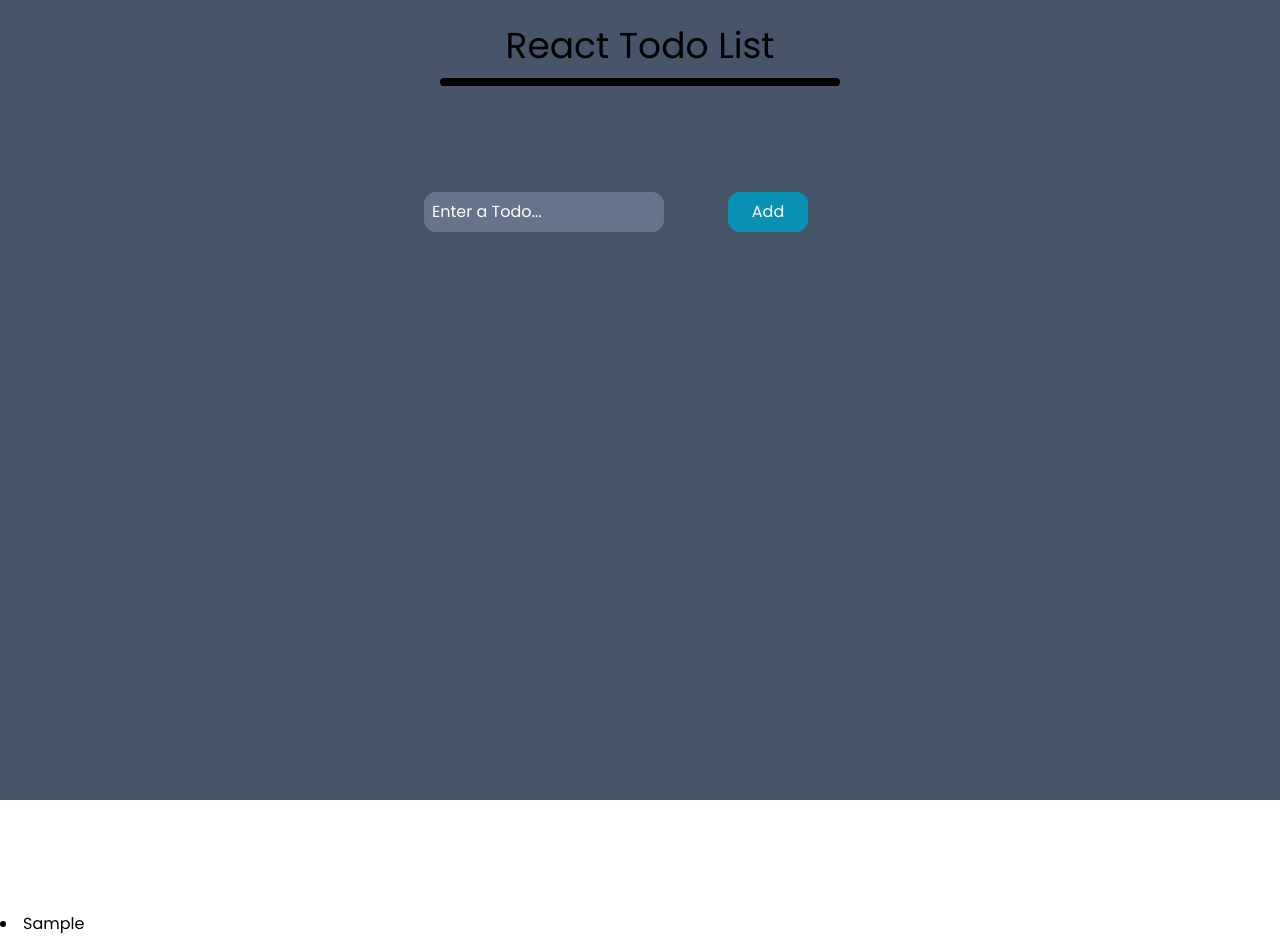
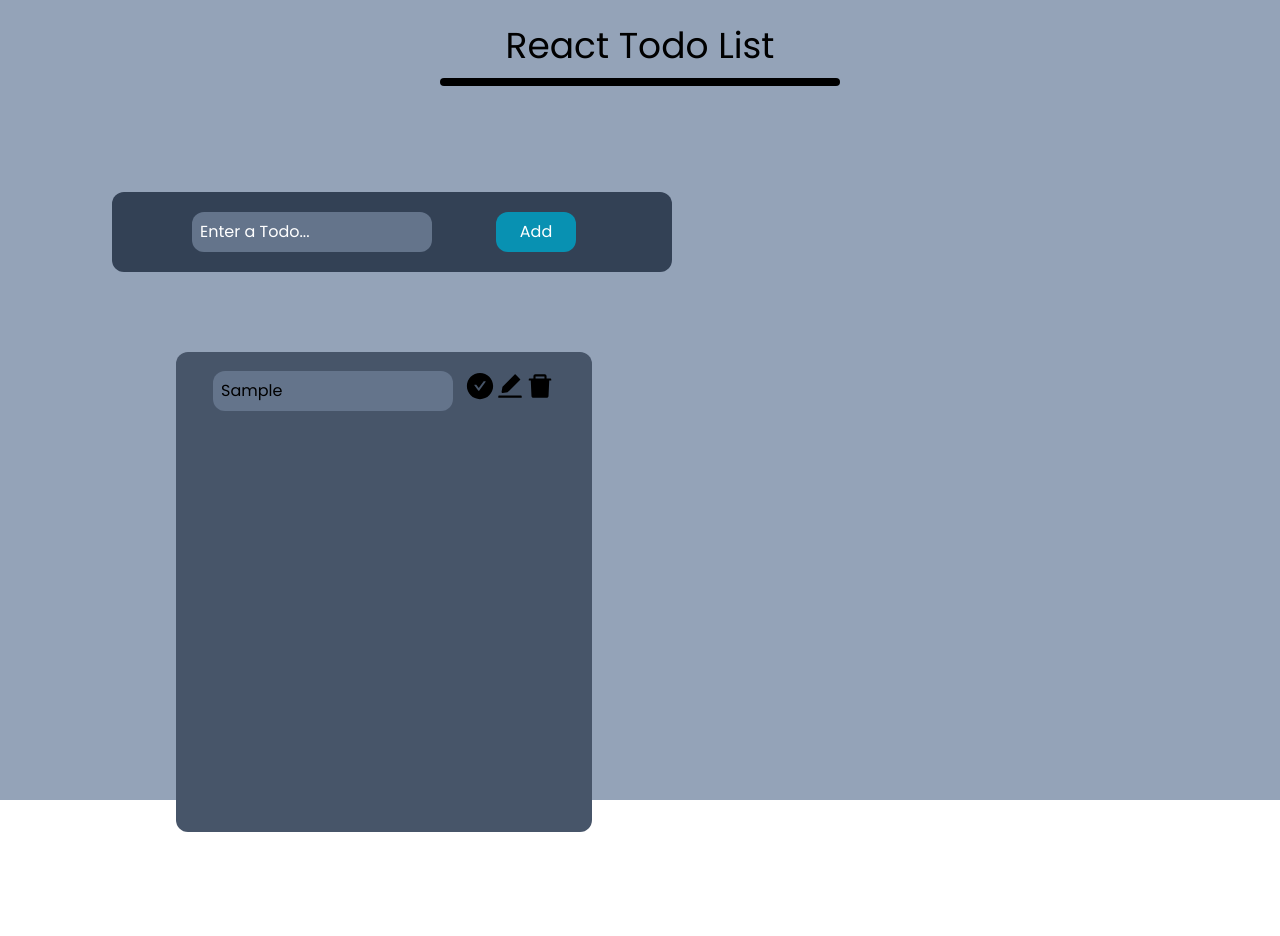
Before and after one commit to mehmetenfa/react-Todo-app, a React (Create React App) app: page / in a window 1280 px wide. Both pictures are taken after typing "Sample" into the empty fields and a click on the button "Add". After the commit the page ends 832 px from the top, so only its background shows below. Built offline with nearby package versions, Linux system fonts and the light colour scheme.

Commit message:
icons nad style

```diff
--- a/package.json
+++ b/package.json
@@ -8,6 +8,7 @@
     "@testing-library/user-event": "^13.2.1",
     "react": "^18.2.0",
     "react-dom": "^18.2.0",
+    "react-icons": "^4.7.1",
     "react-scripts": "5.0.1",
     "uuid": "^9.0.0",
     "web-vitals": "^2.1.0"
--- a/src/App.js
+++ b/src/App.js
@@ -8,7 +8,7 @@ const App = () => {
   const [todos, setTodos] = useState([]);
 
   return (
-    <div className="bg-slate-600 w-screen h-screen">
+    <div className="bg-slate-400 w-screen h-screen">
       <div className="app-wrapper">
         <div>
           <Header />
@@ -21,7 +21,7 @@ const App = () => {
             setTodos={setTodos}
           />
         </div>
-        <div>
+        <div className="">
           <TodosList todos={todos} setTodos={setTodos} />
         </div>
       </div>
--- a/src/components/Form.jsx
+++ b/src/components/Form.jsx
@@ -1,5 +1,5 @@
 import React from "react";
-import {v4 as uuidv4} from "uuid";
+import { v4 as uuidv4 } from "uuid";
 
 const Form = ({ input, setInput, todos, setTodos }) => {
   const onInputChange = (event) => {
@@ -8,17 +8,16 @@ const Form = ({ input, setInput, todos, setTodos }) => {
 
   const onFormSubmit = (event) => {
     event.preventDefault();
-    setTodos([...todos, {id: uuidv4(), title: input, completed: false}])
-    setInput("")
-  }
+    setTodos([...todos, { id: uuidv4(), title: input, completed: false }]);
+    setInput("");
+  };
 
   return (
-    <div className=" w-screen h-screen flex flex-col items-center">
-      <form className="mt-[5rem] w-[27rem] h-[30rem]" onSubmit={onFormSubmit}>
+    <form className="bg-slate-700 mt-[5rem] ml-[7rem] flex items-center w-[35rem] h-[5rem] rounded-xl" onSubmit={onFormSubmit}>
       <input
         type="text"
         placeholder="Enter a Todo..."
-          className="w-[15rem] bg-slate-500 p-2 rounded-xl placeholder-white"
+        className="w-[15rem] ml-[5rem] bg-slate-500 p-2 rounded-xl placeholder-white"
         value={input}
         required
         onChange={onInputChange}
@@ -30,7 +29,6 @@ const Form = ({ input, setInput, todos, setTodos }) => {
         Add
       </button>
     </form>
-    </div>
   );
 };
 
--- a/src/components/TodosList.jsx
+++ b/src/components/TodosList.jsx
@@ -1,16 +1,28 @@
+import {AiFillCheckCircle, AiFillEdit, AiFillDelete} from "react-icons/ai"
 import React from "react";
 
 const Todo = ({ todos, setTodos }) => {
   return (
-    <div>
+    <div className="bg-slate-600 flex flex-col items-center h-[30rem] w-[26rem] ml-[11rem] mt-[5rem] rounded-xl">
       {todos.map((todo) => (
-        <li className="todolist" key={todo.id}>
+        <li className="flex m-[1.2rem]" key={todo.id}>
           <input
             type="text"
             value={todo.title}
-            className="list"
+            className="w-[15rem] bg-slate-500 p-2 rounded-xl placeholder-white"
             onChange={(event) => event.preventDefault()}
           />
+          <div className="ml-3">
+            <button className="text-3xl">
+              <AiFillCheckCircle />
+            </button>
+            <button className="text-3xl">
+              <AiFillEdit />
+            </button>
+            <button className="text-3xl">
+              <AiFillDelete />
+            </button>
+          </div>
         </li>
       ))}
     </div>
```
Also changed, not shown: 2 other files (tests, documents, lock files or other folders). Lines whose indentation alone changed are shown as unchanged.
